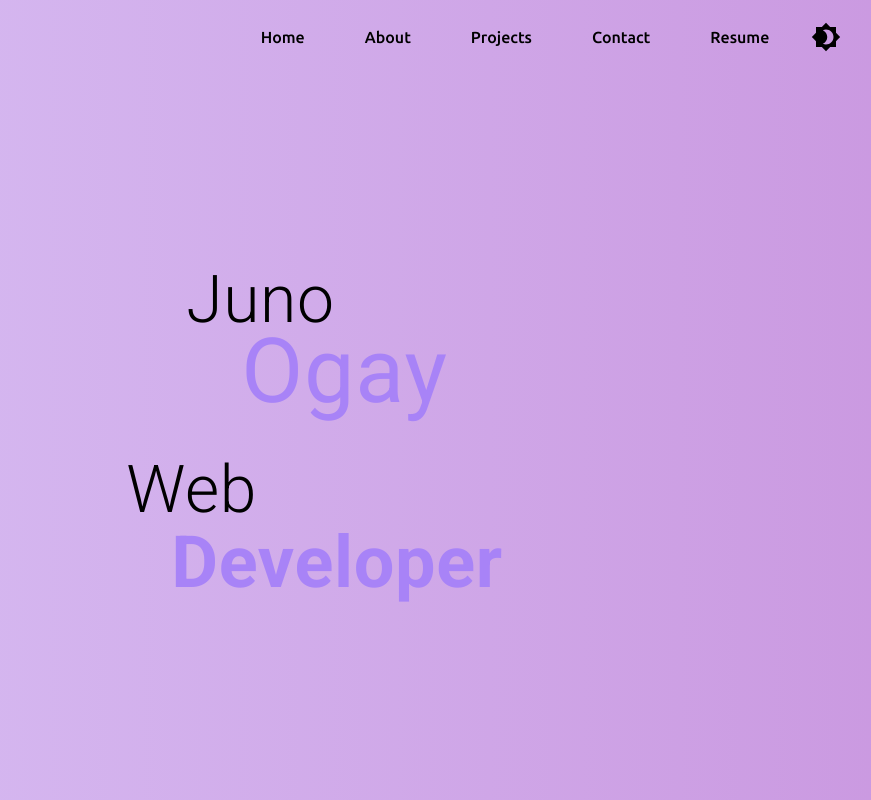
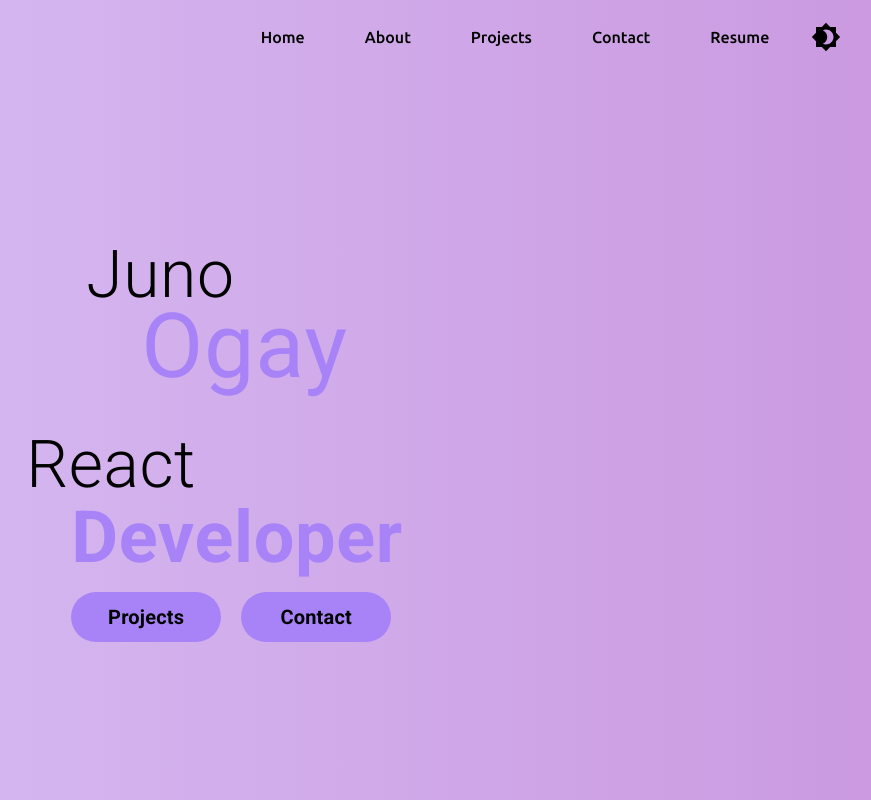
Before and after one commit to Junoxy/Portfolio, a React (Vite) app: page / in a window 1280 px wide. Shown: the top 800 px of the page, without its empty margins (88-959 px from the left). Built offline with nearby package versions, Linux system fonts and the light colour scheme.

Commit message:
added CTA buttons to hero

```diff
--- a/src/pages/HomePage.css
+++ b/src/pages/HomePage.css
@@ -39,3 +39,13 @@
 .home-divider {
     animation: slideInFromLeft 2s ease-in-out forwards;
 }
+
+.contact-button-home {
+    transition: 0.3s ease;
+    animation: slideInFromBottom 1.5s ease-in-out forwards ;
+}
+.contact-button-home:hover {
+    transform: scale(1.2);
+    cursor: pointer;
+    box-shadow: 0px 0px 5px 5px #a883f763;
+}
--- a/src/pages/HomePage.jsx
+++ b/src/pages/HomePage.jsx
@@ -6,6 +6,17 @@
 const HomePage = ({theme}) => {
     const homeRef = useRef(null);
 	const isVisible = useIntersectionObserver(homeRef);
+    const handleContactClick = () => {
+
+		window.open('mailto:junjun.privated@gmail.com', '_blank');
+	};
+
+    const scrollToSection = (id) => {
+		const element = document.getElementById(id)
+		if (element) {
+			element.scrollIntoView({ behavior: 'smooth' })
+		}
+	}
     return (
         <Box id='home' ref={homeRef} sx={{height:{xs:'100vh',md:'calc(100vh + 67px)'}, width: '100%', display: 'flex',flexDirection:{xs:'column', md:'row'}, justifyContent: 'center' , alignItems:'center', gap:'30px',opacity: isVisible ? 1 : 0,
         transition: 'opacity 1.5s' }}>
@@ -14,10 +25,19 @@
             <Typography className="home-text2" sx={{fontWeight:'400',fontSize:'90px',color:theme.accent, marginLeft: '70px'}} >Ogay</Typography>
             <Avatar className='home-img' src="/images/swaglord.jpg" alt="Juno" sx={{width: '300px', height: '300px', display:{xs:'block', md:'none'}}}/>
             <Divider className='home-divider' sx={{width:'150%', marginLeft:'-65px',bgcolor: theme.primary,display:{xs:'none', md:'block'}}}/>
-            <Typography className="home-text3" sx={{fontWeight:'300',fontSize:'66px',color:theme.text, marginBottom:'-30px', marginLeft: {xs:'60px',md:'-45px'}}} >Web</Typography>
+            <Typography className="home-text3" sx={{fontWeight:'300',fontSize:'66px',color:theme.text, marginBottom:'-30px', marginLeft: {xs:'60px',md:'-45px'}}} >React</Typography>
             <Typography className="home-text4" sx={{fontWeight:'700',fontSize:'72px',color:theme.accent}} >Developer</Typography>
+            <Box sx={{display:'flex', gap:'20px'}}>
+            <button className='contact-button-home' onClick={() => scrollToSection('projects')} style={{display:'flex', justifyContent:'center', alignItems:'center',width:'150px', height:'50px', borderRadius:'30px', backgroundColor:theme.accent, border:'none'}}>
+				<Typography sx={{fontSize:'20px', fontWeight:'600', color: theme.text}}>Projects</Typography>
+			</button>
+            <button className='contact-button-home' onClick={handleContactClick} style={{display:'flex', justifyContent:'center', alignItems:'center',width:'150px', height:'50px', borderRadius:'30px', backgroundColor:theme.accent, border:'none'}}>
+				<Typography sx={{fontSize:'20px', fontWeight:'600', color: theme.text}}>Contact</Typography>
+			</button>
+            </Box>
+
         </Box>
-            <Avatar className='home-img' src="/images/swaglord.jpg" alt="Juno" sx={{width: '400px', height: '400px', display:{xs:'none', md:'block'}}}/>
+            <Avatar className='home-img' src="/images/swaglord.jpg" alt="Juno" sx={{width: '600px', height: '600px', display:{xs:'none', md:'block'}}}/>
         </Box>
     )
 }
```
